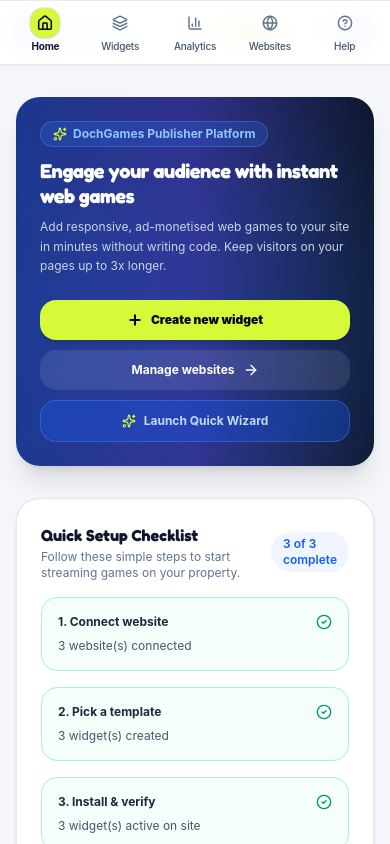
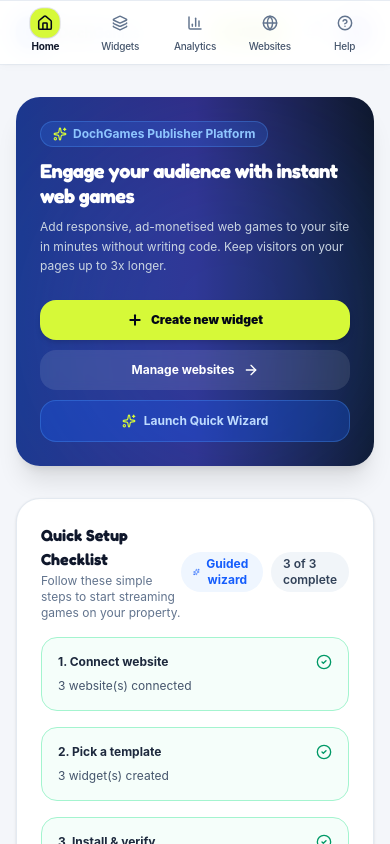
Before and after one commit to dochaseops-sys/dochgames-publisher, a React (Vite) app: page / in a window 390 px wide. Shown: the top 844 px of the page. Built offline with nearby package versions, Linux system fonts and the light colour scheme.

Commit message:
feat(onboarding): add guided wizard access to setup checklist on desktop and mobile

```diff
--- a/src/components/publisher/home/PublisherHomePage.tsx
+++ b/src/components/publisher/home/PublisherHomePage.tsx
@@ -99,8 +99,21 @@
               Follow these simple steps to start streaming games on your property.
             </p>
           </div>
-          <div className="text-xs font-semibold text-blue-600 bg-blue-50 px-3 py-1 rounded-full">
-            {[hasWebsite, hasWidget, hasLiveWidget].filter(Boolean).length} of 3 complete
+          <div className="flex items-center gap-2">
+            {onOpenOnboarding && (
+              <button
+                type="button"
+                onClick={onOpenOnboarding}
+                className="text-xs font-bold text-blue-600 hover:text-blue-700 bg-blue-50 hover:bg-blue-100 px-3 py-1 rounded-full transition-colors flex items-center gap-1"
+                title="Open 3-step setup walkthrough"
+              >
+                <Sparkles className="w-3 h-3 text-blue-600" />
+                <span>Guided wizard</span>
+              </button>
+            )}
+            <div className="text-xs font-semibold text-slate-700 bg-slate-100 px-3 py-1 rounded-full">
+              {[hasWebsite, hasWidget, hasLiveWidget].filter(Boolean).length} of 3 complete
+            </div>
           </div>
         </div>
 
```
